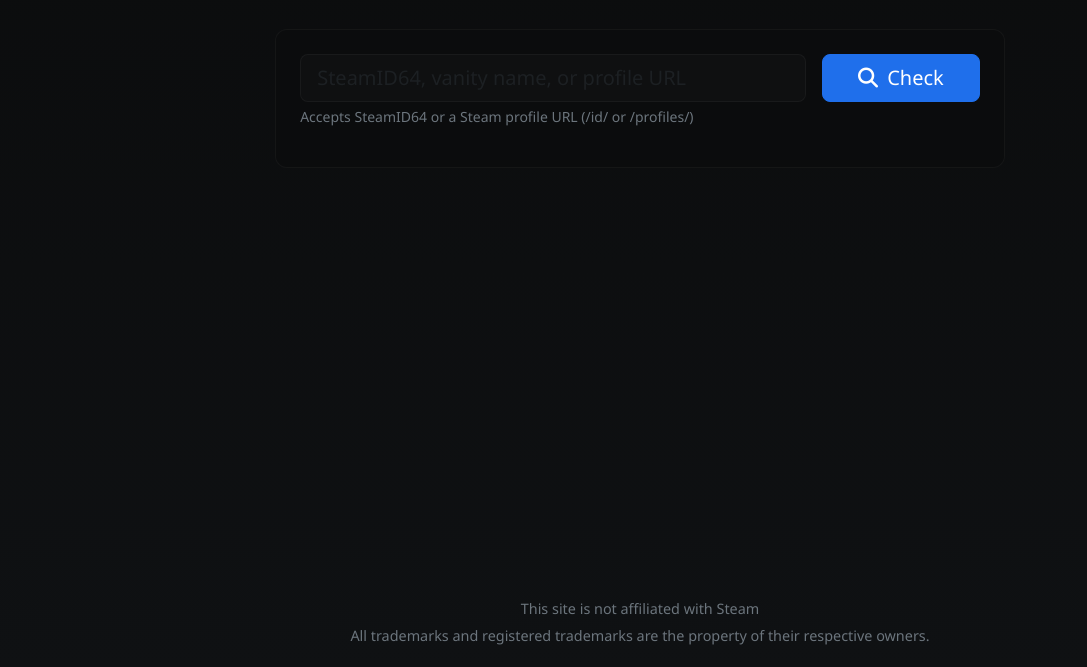
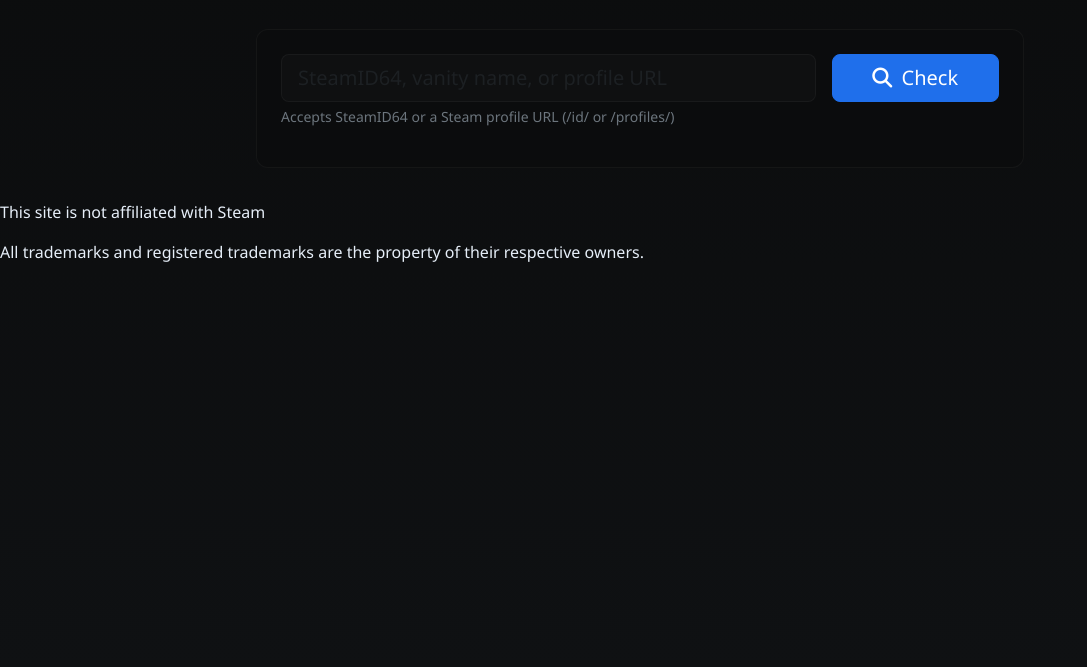
Before and after one commit to Kf637/Steam-Account-Reputation-Check, a website: page index.html in a window 1280 px wide. Shown: the part 133-800 px from the top of the page, without its empty margins (0-1087 px from the left). Drawn offline with nearby package versions, Linux system fonts and the light colour scheme.

Commit message:
Update index.html

```diff
--- a/index.html
+++ b/index.html
@@ -3,30 +3,10 @@
 <head>
   <meta charset="utf-8">
   <meta name="viewport" content="width=device-width, initial-scale=1">
-  <title>Steam Account Trust UI</title>
+  <title> Steam Account Reputation Check</title>
   <link href="https://cdnjs.cloudflare.com/ajax/libs/bootstrap/5.3.2/css/bootstrap.min.css" rel="stylesheet">
   <link href="https://cdnjs.cloudflare.com/ajax/libs/font-awesome/6.4.0/css/all.min.css" rel="stylesheet">
   <link rel="stylesheet" href="style.css">
-  <style>
-    body {
-      display: flex;
-      flex-direction: column;
-      min-height: 100vh;
-    }
-    .main-container {
-      flex: 1; /* pushes footer to bottom if page content is short */
-    }
-    footer {
-      text-align: center;
-      margin-top: 2rem;
-      padding: 1rem 0;
-      color: #6c757d;
-      font-size: 0.9rem;
-    }
-    footer p {
-      margin: 0.3rem 0;
-    }
-  </style>
 </head>
 <body>
   <div class="main-container">
@@ -73,7 +53,7 @@
     </div>
   </div>
 
-  <footer>
+  <footer class="footer">
     <p>This site is not affiliated with Steam</p>
     <p>All trademarks and registered trademarks are the property of their respective owners.</p>
   </footer>
```
